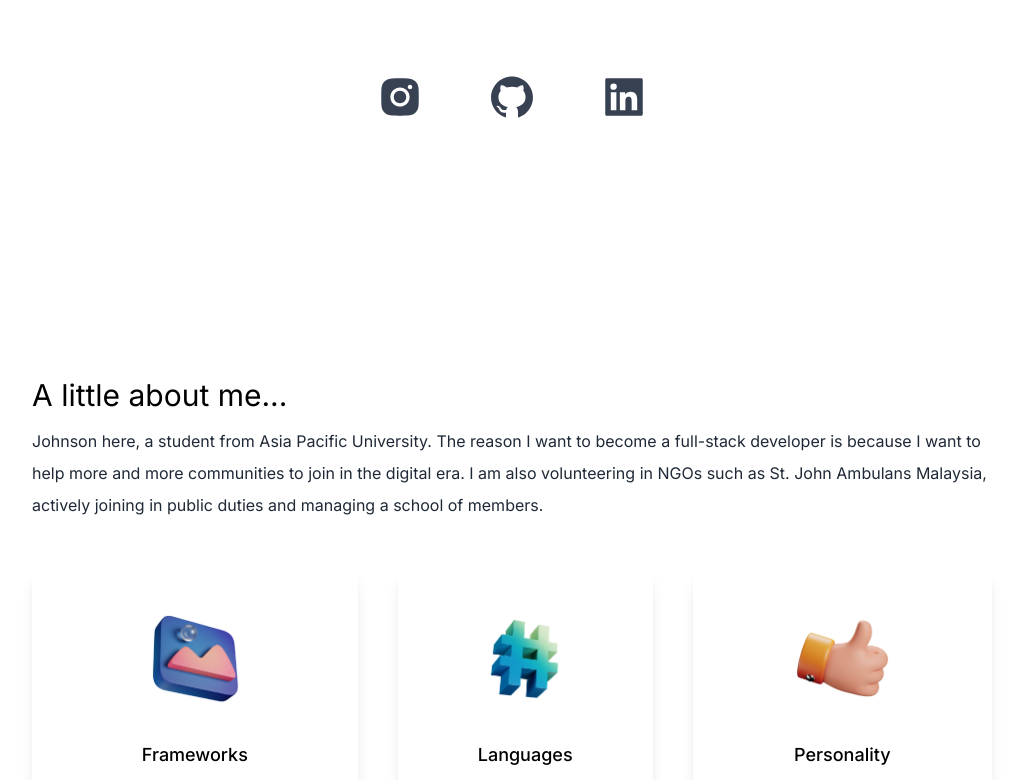
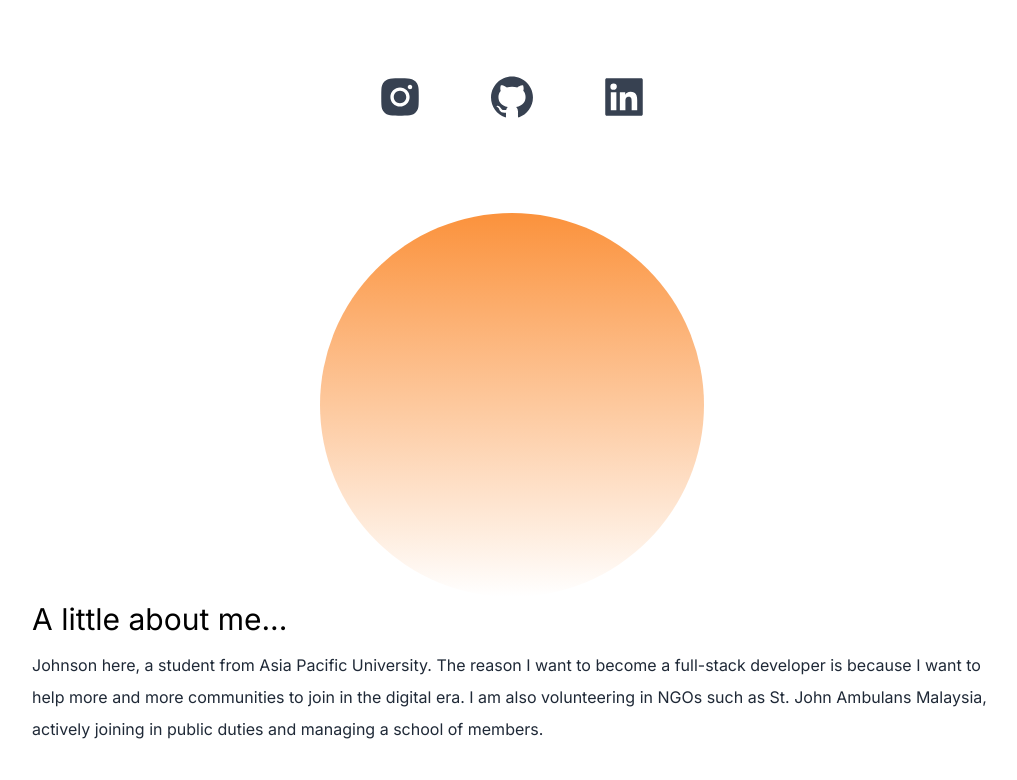
Before and after one commit to JohnsonChin1009/react-tailwind-portfolio, a Next.js app: page / in a window 1280 px wide. Shown: the part 427-1207 px from the top of the page, without its empty margins (128-1145 px from the left). Built offline with nearby package versions, Linux system fonts and the light colour scheme.

Commit message:
Add backgorund

```diff
--- a/app/page.tsx
+++ b/app/page.tsx
@@ -57,9 +57,9 @@ export default function Home() {
             <a href="https://www.linkedin.com/in/johnson-chin-70b865224/"><AiFillLinkedin /></a>
 
           </div>
-          {/* <div className="relative mx-auto bg-gradient-to-b from-orange-400 rounded-full w-96 h-96 mt-20 overflow-x-hidden md:h-96 md:w-96">
-            <Image alt="Johnson" src={ctnjohnson} layout="fill" objectFit="cover" className="md:object-center" />
-          </div> */}
+          <div className="relative mx-auto bg-gradient-to-b from-orange-400 rounded-full w-96 h-96 mt-20 overflow-x-hidden md:h-96 md:w-96">
+            {/* <Image alt="Johnson" src={ctnjohnson} layout="fill" objectFit="cover" className="md:object-center" /> */}
+          </div>
         </section>
         {/* Page 2*/}
         <section>
```
